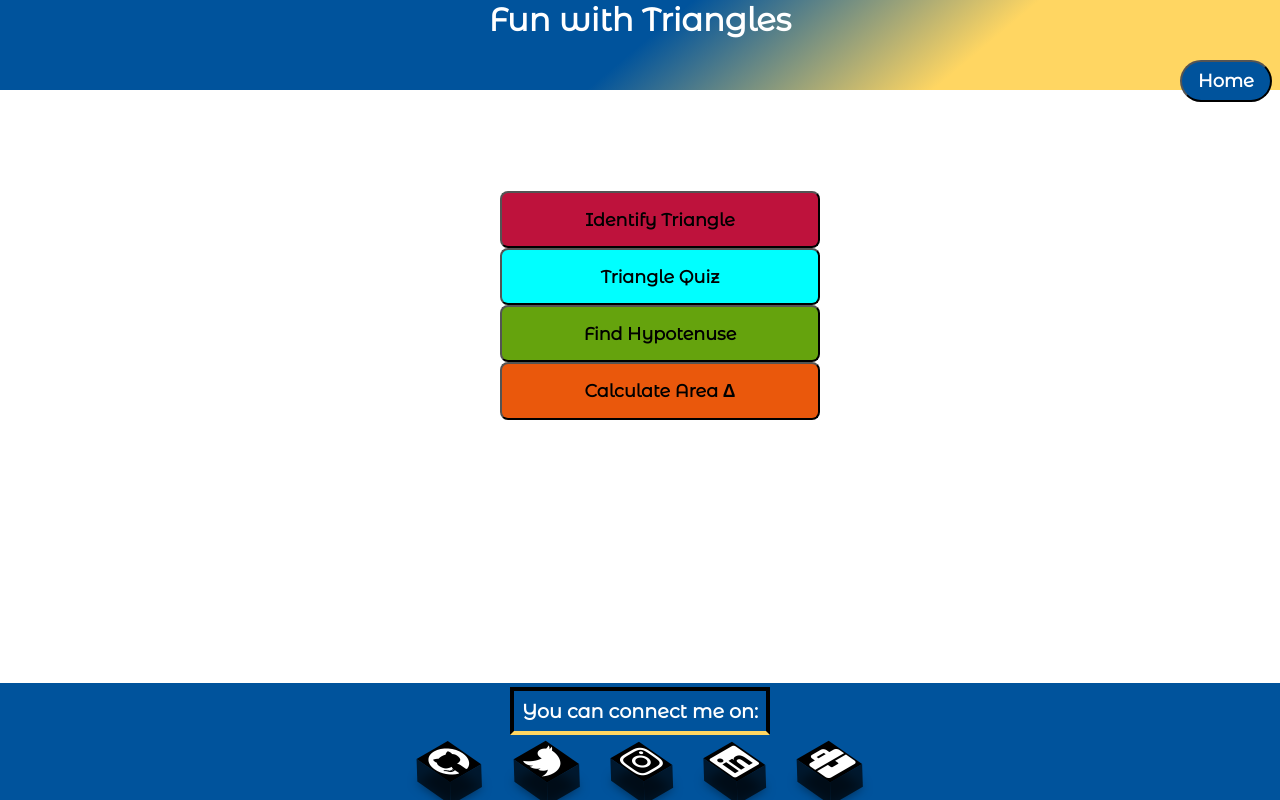
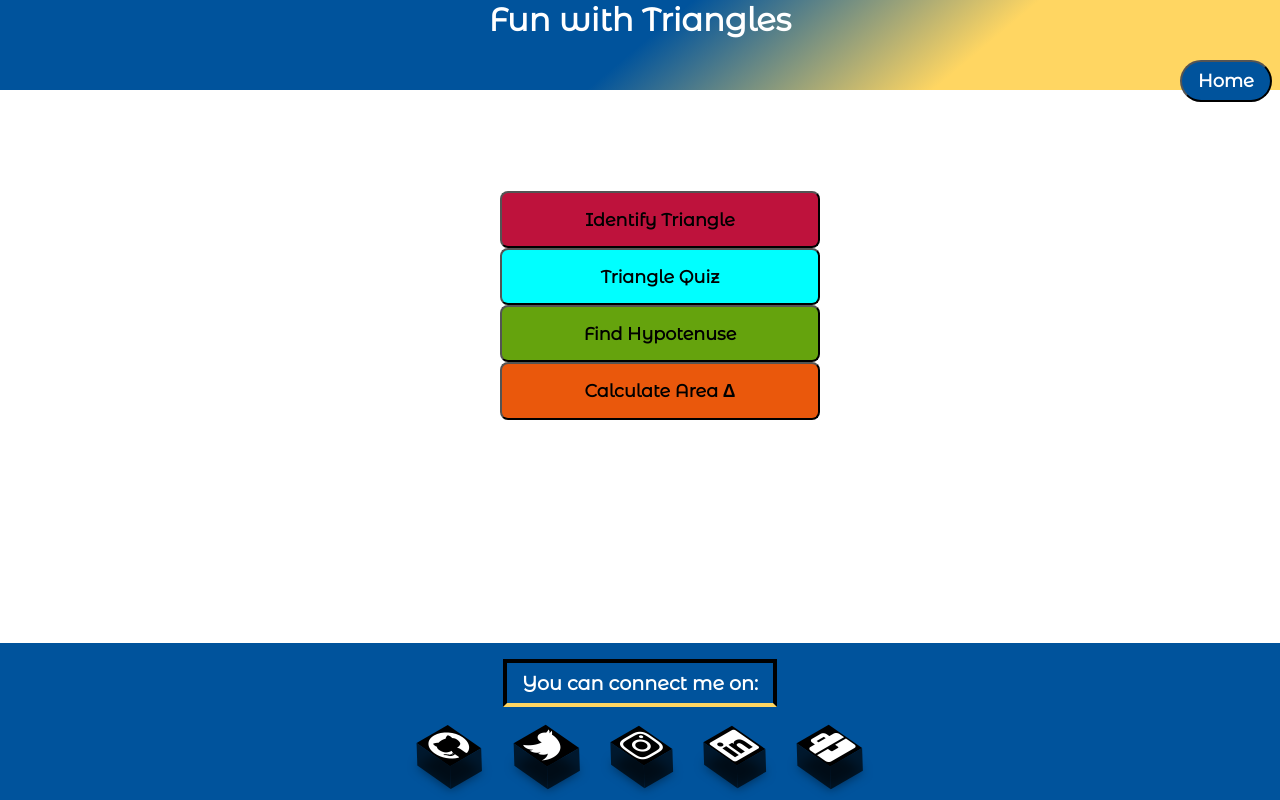
Before and after one commit to HarshitaGupta16/Fun-With-Triangles, a React (Create React App) app: page / in a window 1280 px wide. Built offline with nearby package versions, Linux system fonts and the light colour scheme.

Commit message:
adjusted footer: styles.css

```diff
--- a/src/styles.css
+++ b/src/styles.css
@@ -3,6 +3,7 @@
 .App {
   font-family: sans-serif;
   text-align: center;
+  min-height: calc(100vh - 104.94px - 68.5px);
 }
 
 :root {
@@ -115,34 +116,40 @@ body {
 }
 
 footer {
-  padding: 1rem 0rem 0rem;
+  margin-top: 1rem;
+  bottom: 0px;
+  padding: 1rem 0rem 1rem;
   background: var(--primary-color);
-  bottom: 0px;
-  position: fixed;
   text-align: center;
   width: 100%;
 }
 
 .footer-header {
-  /* margin: 10% auto ; */
+  margin: auto;
   font-weight: bold;
   font-size: larger;
   /* margin-left: 43%; */
   border: 4px solid black;
   border-block-end-color: var(--secondary-color);
   padding: 0.5rem;
-  display: inline;
+  display: flex;
+  width: 250px;
+  justify-content: center;
+  /* display: inline; */
   color: white;
 }
 
 .button-block {
-  width: 478px;
+  display: flex;
+  justify-content: center;
+  /* bottom: 0px; */
+  /* display: flex; */
+  /* width: 478px; */
   /* margin-top: 40px; */
-  margin: auto;
+  /* margin: auto; */
 }
 
 .social {
-  display: inline-block;
   margin: 20px 30px;
   cursor: pointer;
 }
@@ -151,7 +158,6 @@ footer {
   display: block;
   background: rgba(0, 0, 0, 1);
   padding: 2px;
-  position: relative;
   transform: perspective(1000px) rotate(-30deg) skew(25deg) translate(0, 0);
   box-shadow: -20px 20px 10px rgba(0, 0, 0, 0.5);
   transition: all 0.5s ease-in-out;
```
